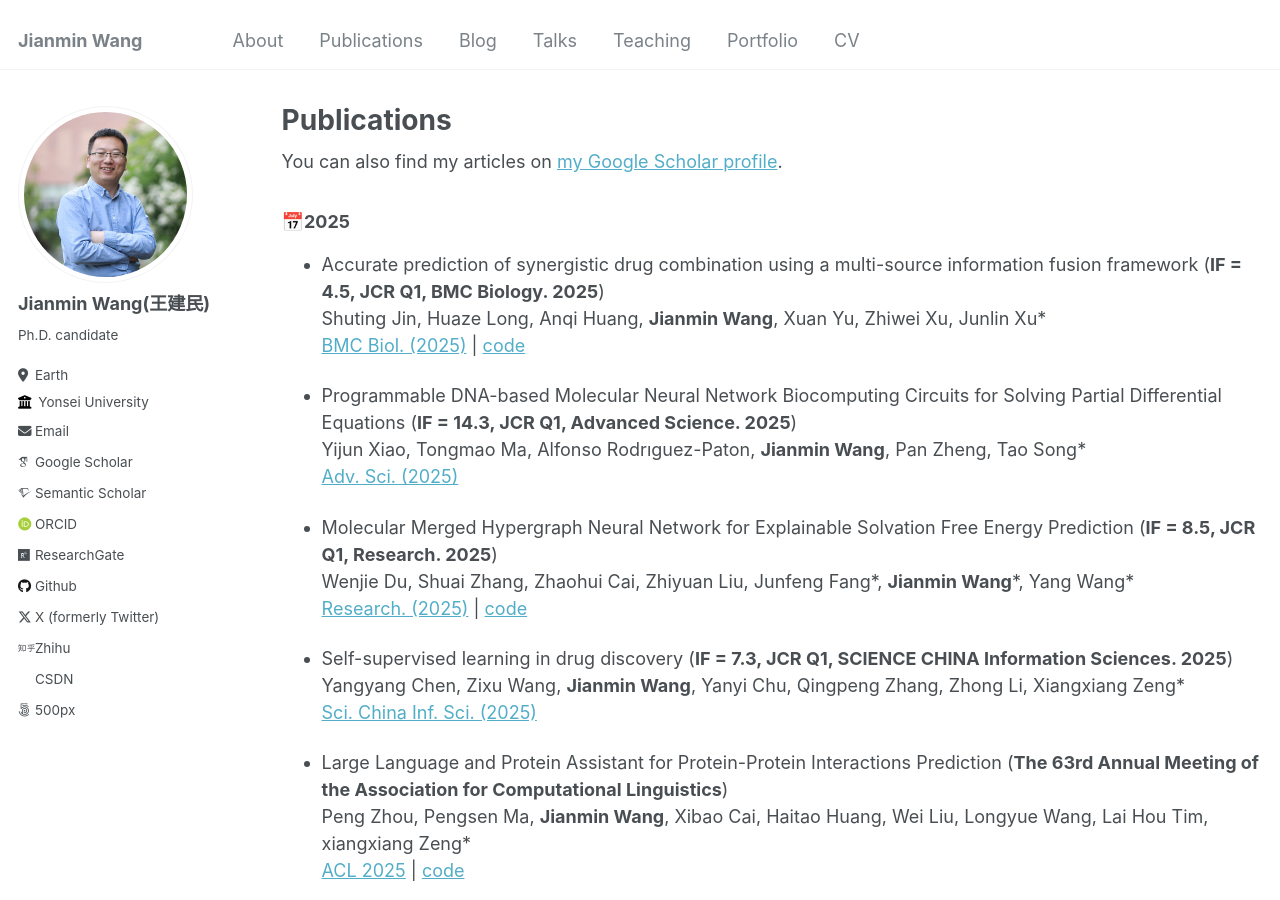
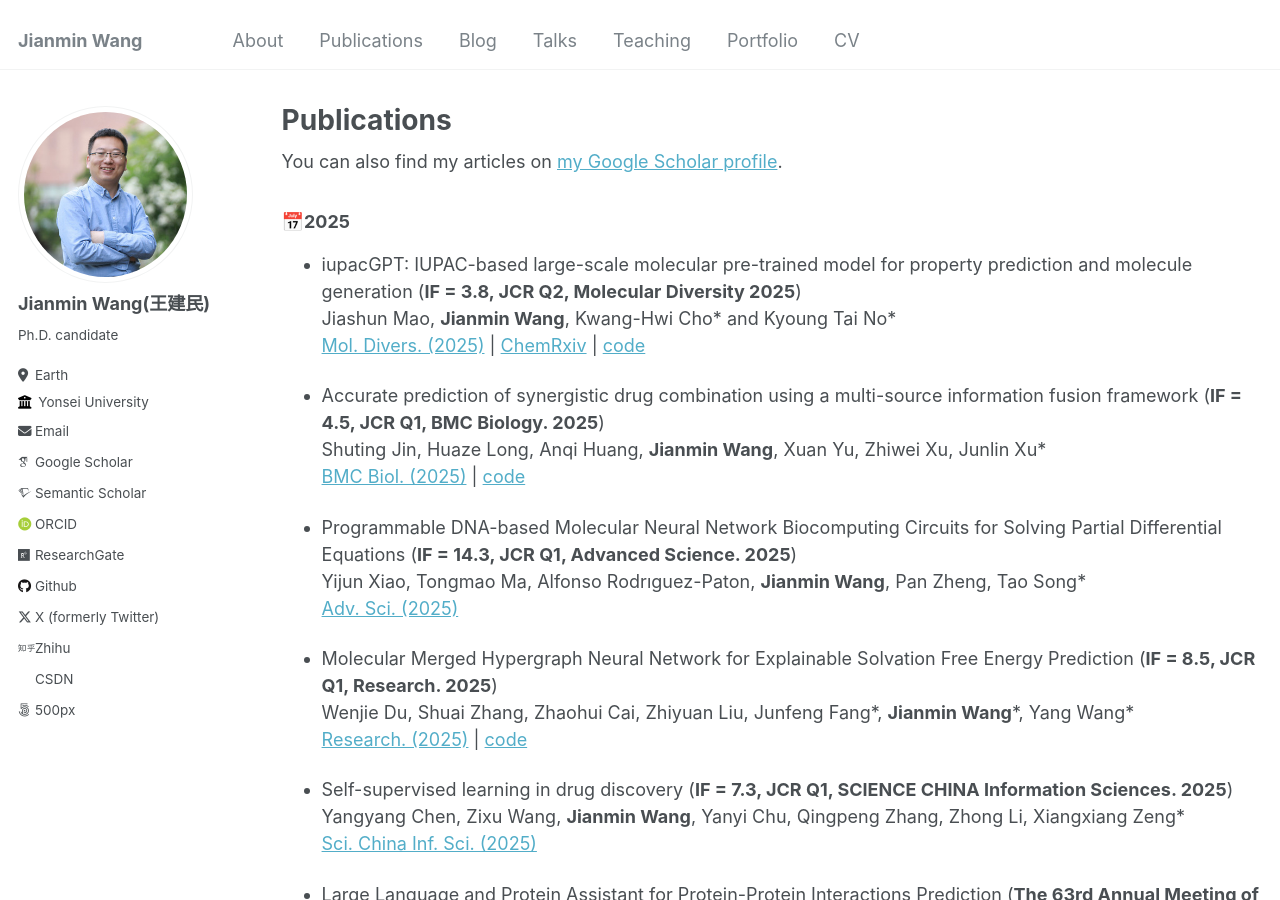
Before and after one commit to Jianmin2drugai/Jianmin2drugai.github.io, a Jekyll site: the page built from _pages/publications.md, in a window 1280 px wide and 900 px high. Built offline with Jekyll 4.4.1, drawn with Linux system fonts in a browser that asks for light colours; some web fonts are replaced; some of the changed text lies outside the part shown.

Commit message:
Update publications.md

```diff
--- a/_pages/publications.md
+++ b/_pages/publications.md
@@ -16,6 +16,10 @@ author_profile: true
 {% endfor %}
 
 ### &#x1F4C5;2025
+
+*   iupacGPT: IUPAC-based large-scale molecular pre-trained model for property prediction and molecule generation (**IF = 3.8, JCR Q2, Molecular Diversity 2025**)
+    Jiashun Mao, **Jianmin Wang**, Kwang-Hwi Cho\* and Kyoung Tai No\*
+    [Mol. Divers. (2025)](https://link.springer.com/article/10.1007/s11030-025-11280-w) | [ChemRxiv](https://doi.org/10.26434/chemrxiv-2023-5kjvh) | [code](https://github.com/AspirinCode/iupacGPT)
 
 *   Accurate prediction of synergistic drug combination using a multi-source information fusion framework (**IF = 4.5, JCR Q1, BMC Biology. 2025**)
     Shuting Jin, Huaze Long, Anqi Huang, **Jianmin Wang**, Xuan Yu, Zhiwei Xu, Junlin Xu\*
@@ -125,10 +129,6 @@ author_profile: true
 
 ### &#x1F4C5;2023
 
-*   iupacGPT: IUPAC-based large-scale molecular pre-trained model for property prediction and molecule generation (**Under Review, ChemRxiv 2023**)
-    Jiashun Mao, **Jianmin Wang**, Kwang-Hwi Cho\* and Kyoung Tai No\*
-    [ChemRxiv](https://doi.org/10.26434/chemrxiv-2023-5kjvh) | [code](https://github.com/AspirinCode/iupacGPT)
-
 *   MOASL: Predicting drug mechanism of action through similarity learning with transcriptomic signature (**IF = 7.7, JCR Q1, Computers in Biology and Medicine (2023)**)
    Likun Jiang, Susu Qu, Zhengqiu Yu, **Jianmin Wang**, Xiangrong Liu\*
    [COMPUT BIOL MED](https://doi.org/10.1016/j.compbiomed.2023.107853) | [code](https://github.com/jianglikun/MOASL)
```
